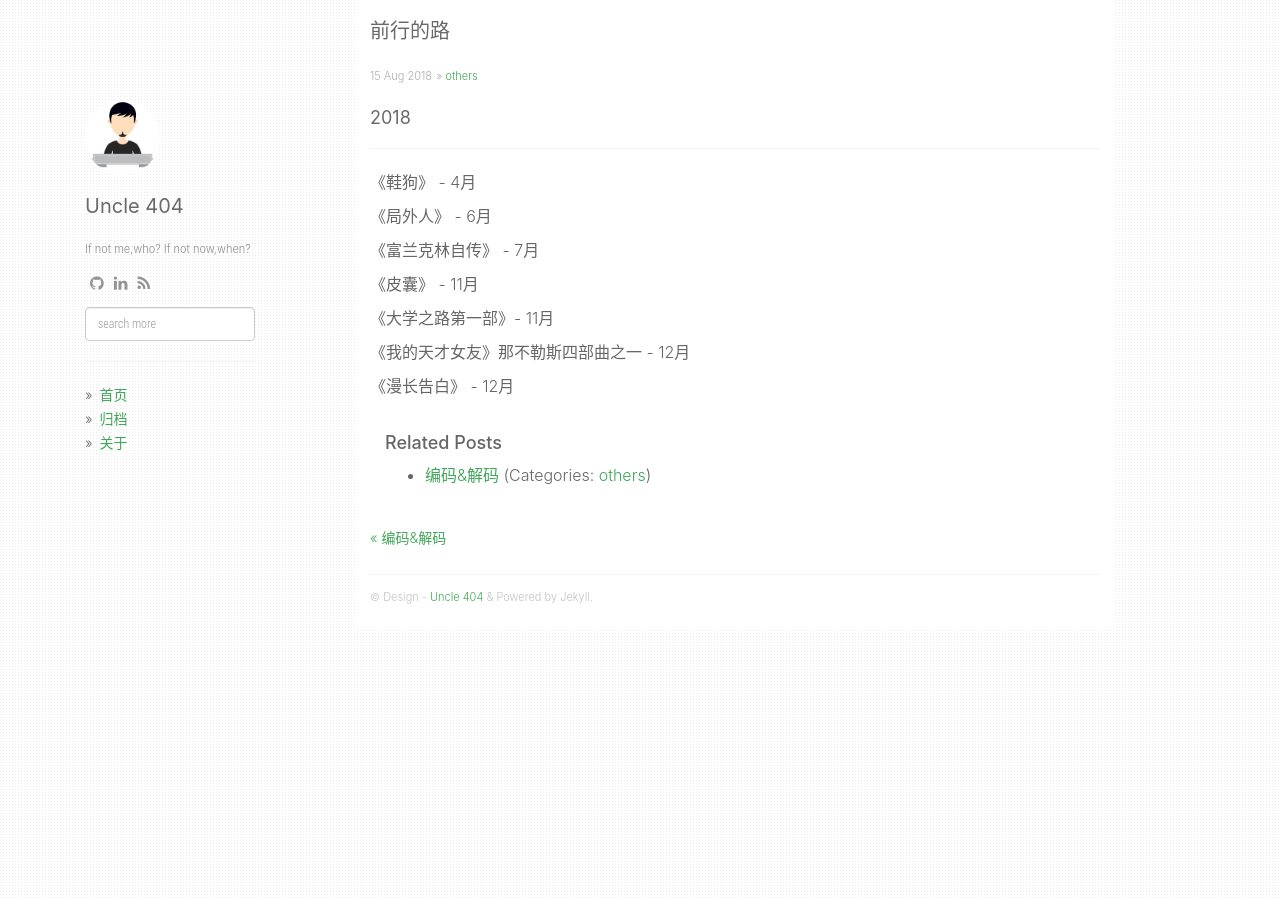
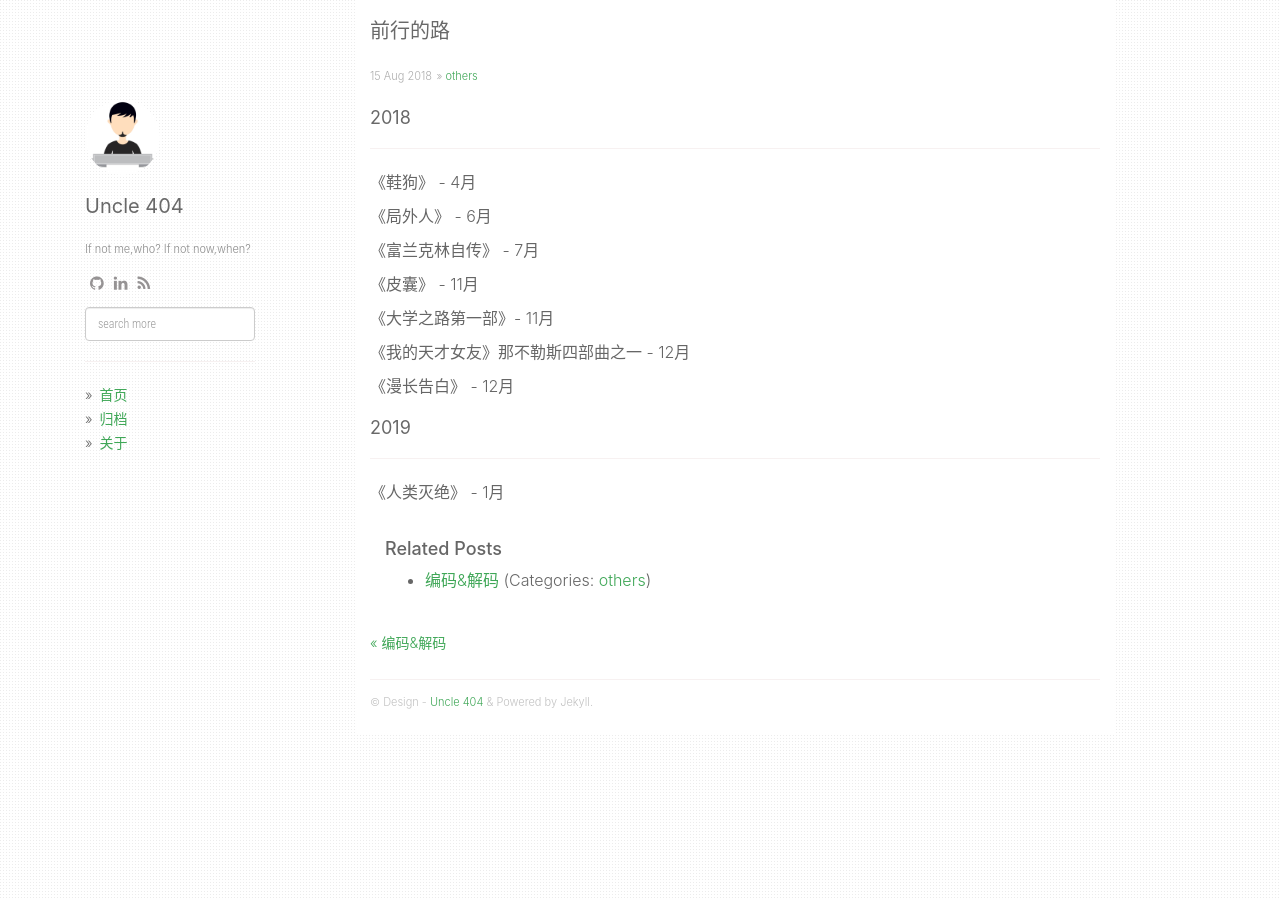
Before and after one commit to alphaletsgo/alphaletsgo.github.com, a Jekyll site: the page built from _posts/2018-08-16-books-viewslist.md, in a window 1280 px wide. Built offline with Jekyll 4.4.1, drawn with Linux system fonts in a browser that asks for light colours; nearby versions of some CDN libraries.

Commit message:
new book

```diff
--- a/_posts/2018-08-16-books-viewslist.md
+++ b/_posts/2018-08-16-books-viewslist.md
@@ -21,3 +21,8 @@ categories: [others]
 《我的天才女友》那不勒斯四部曲之一 - 12月
 
 《漫长告白》 - 12月
+
+## 2019
+---
+
+《人类灭绝》 - 1月
```
